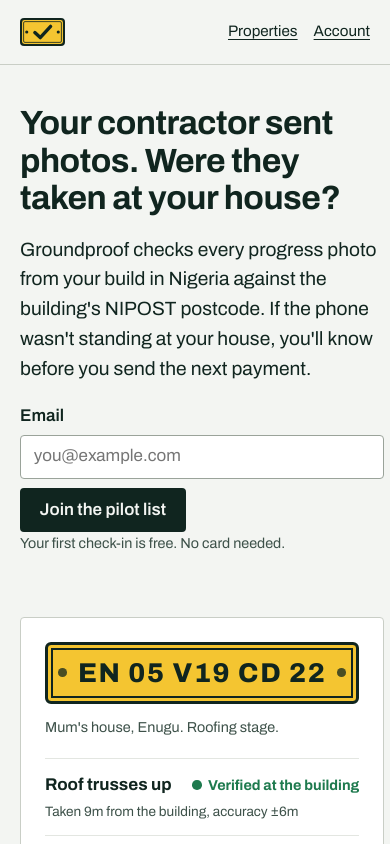
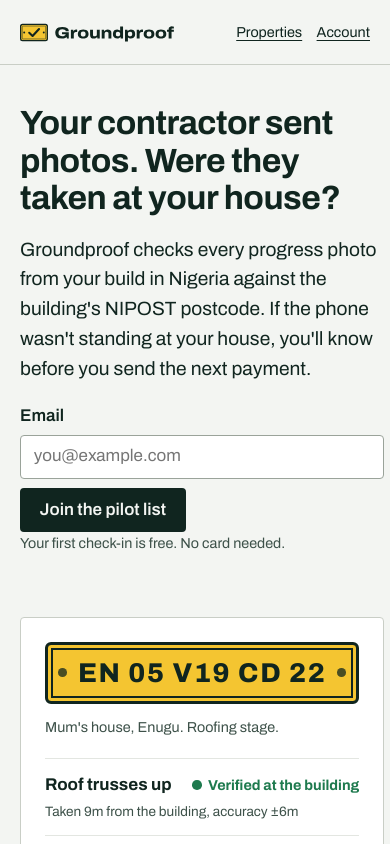
Before and after one commit to mcdavies4/groundproof, a Next.js app in the folder apps/web/: page / in a window 390 px wide. Shown: the top 844 px of the page. Built offline with nearby package versions, Linux system fonts and the light colour scheme; no server answers.

Commit message:
Show logo name on phones

```diff
--- a/apps/web/app/globals.css
+++ b/apps/web/app/globals.css
@@ -182,9 +182,12 @@
 .check { display: flex; gap: 0.6rem; align-items: center; font-weight: 600; cursor: pointer; }
 .check input { width: 1.2rem; height: 1.2rem; accent-color: var(--ink); }
 
-/* phone header: plate mark only */
+/* phone header: smaller full logo; plate mark only on very narrow screens */
 @media (max-width: 560px) {
+  .brand img.brand-full { height: 21px; }
+  .site-head nav { gap: 0.9rem; font-size: 0.9rem; }
+}
+@media (max-width: 359px) {
   .brand-full { display: none !important; }
-  .brand-mark { display: block !important; height: 30px; }
-  .site-head nav { gap: 1rem; }
+  .brand-mark { display: block !important; height: 28px; }
 }
```
